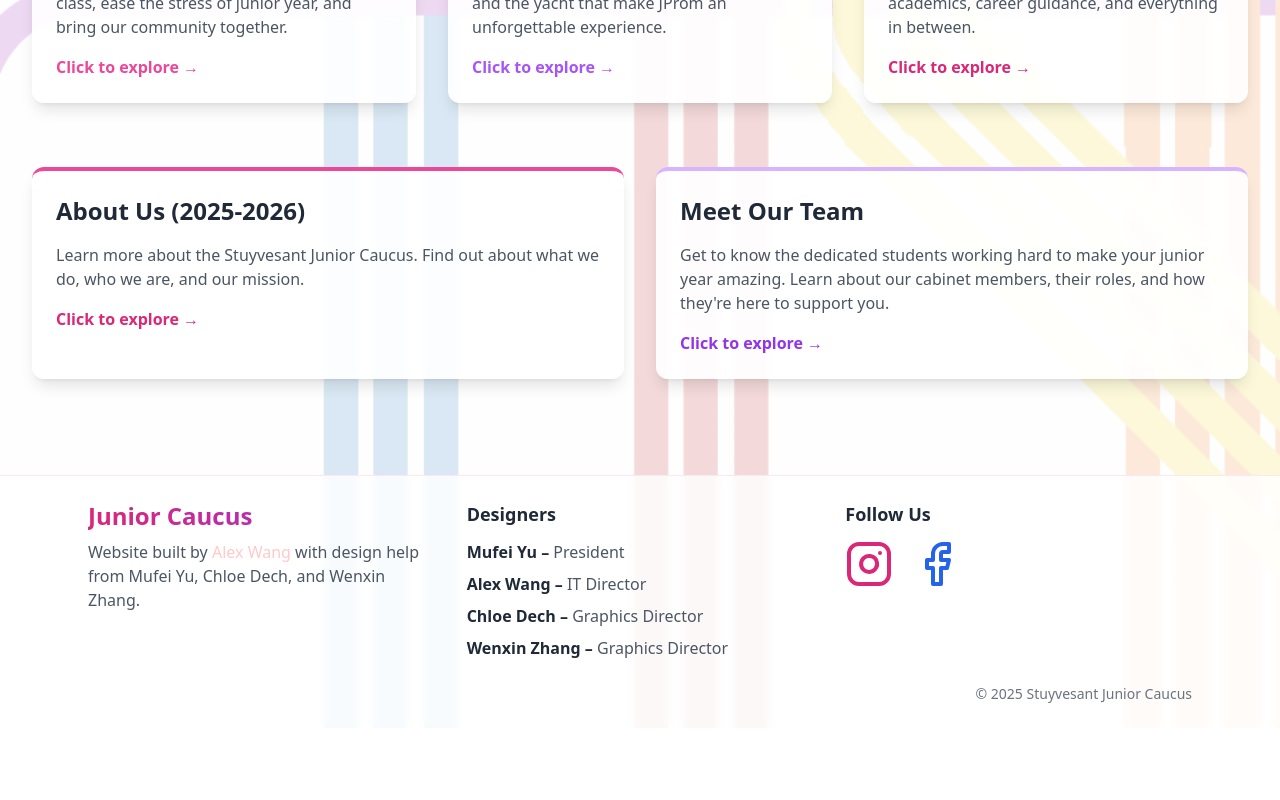
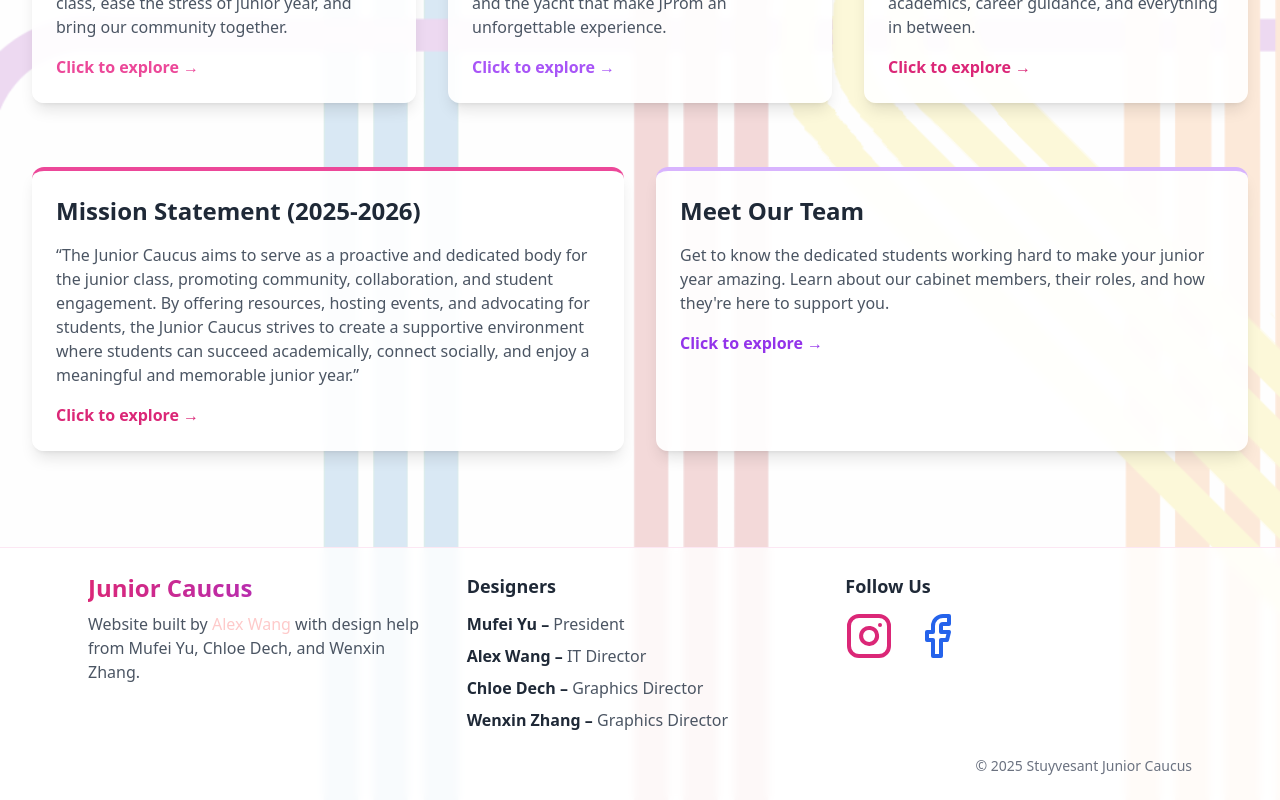
Before and after one commit to alex-wanger/junior_caucus, a React (Vite) app: page / in a window 1280 px wide. Shown: the part 1025-1825 px from the top of the page. Before the commit the page ends 1753 px from the top, so only its background shows below. Built offline with nearby package versions, Linux system fonts and the light colour scheme.

Commit message:
fix homepage

```diff
--- a/src/pages/HomePage.jsx
+++ b/src/pages/HomePage.jsx
@@ -93,16 +93,18 @@ const HomePage = () => {
           {/* Mission Statement and Cabinet Section */}
           <div className="max-w-7xl mx-auto px-4 sm:px-6 lg:px-8 py-8">
             <div className="grid md:grid-cols-2 gap-8">
-              <div
-                onClick={() => handleNavigation("about")}
-                className="bg-white/90 backdrop-blur-sm rounded-xl shadow-lg p-6 hover:shadow-xl hover:scale-105 transition-all duration-300 border-t-4 border-pink-500 cursor-pointer group"
-              >
+              <div className="bg-white/90 backdrop-blur-sm rounded-xl shadow-lg p-6 hover:shadow-xl hover:scale-105 transition-all duration-300 border-t-4 border-pink-500 cursor-pointer group">
                 <h3 className="text-2xl font-bold text-gray-800 mb-4 group-hover:text-pink-600 transition-colors">
-                  About Us (2025-2026)
+                  Mission Statement (2025-2026)
                 </h3>
                 <p className="text-gray-600 group-hover:text-gray-700 transition-colors">
-                  Learn more about the Stuyvesant Junior Caucus. Find out about
-                  what we do, who we are, and our mission.
+                  “The Junior Caucus aims to serve as a proactive and dedicated
+                  body for the junior class, promoting community, collaboration,
+                  and student engagement. By offering resources, hosting events,
+                  and advocating for students, the Junior Caucus strives to
+                  create a supportive environment where students can succeed
+                  academically, connect socially, and enjoy a meaningful and
+                  memorable junior year.”
                 </p>
                 <div className="mt-4 text-pink-600 font-semibold">
                   Click to explore →
```
